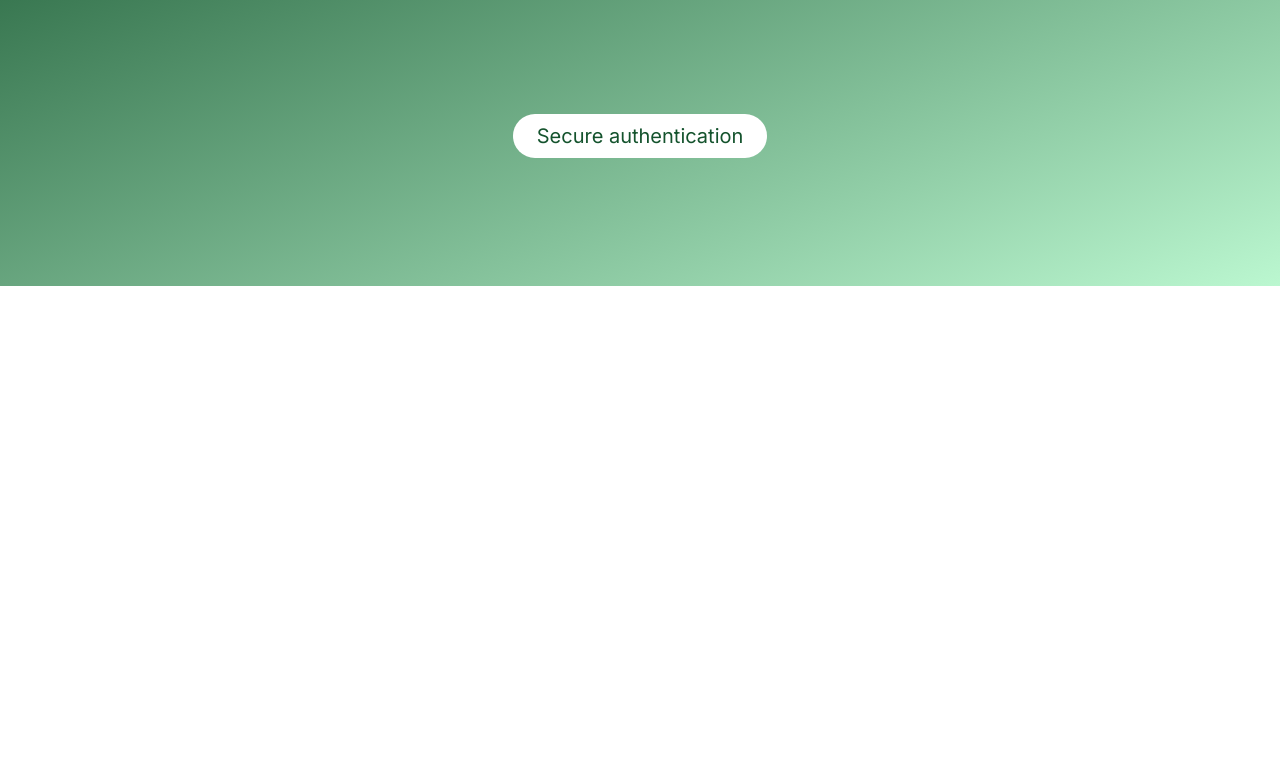
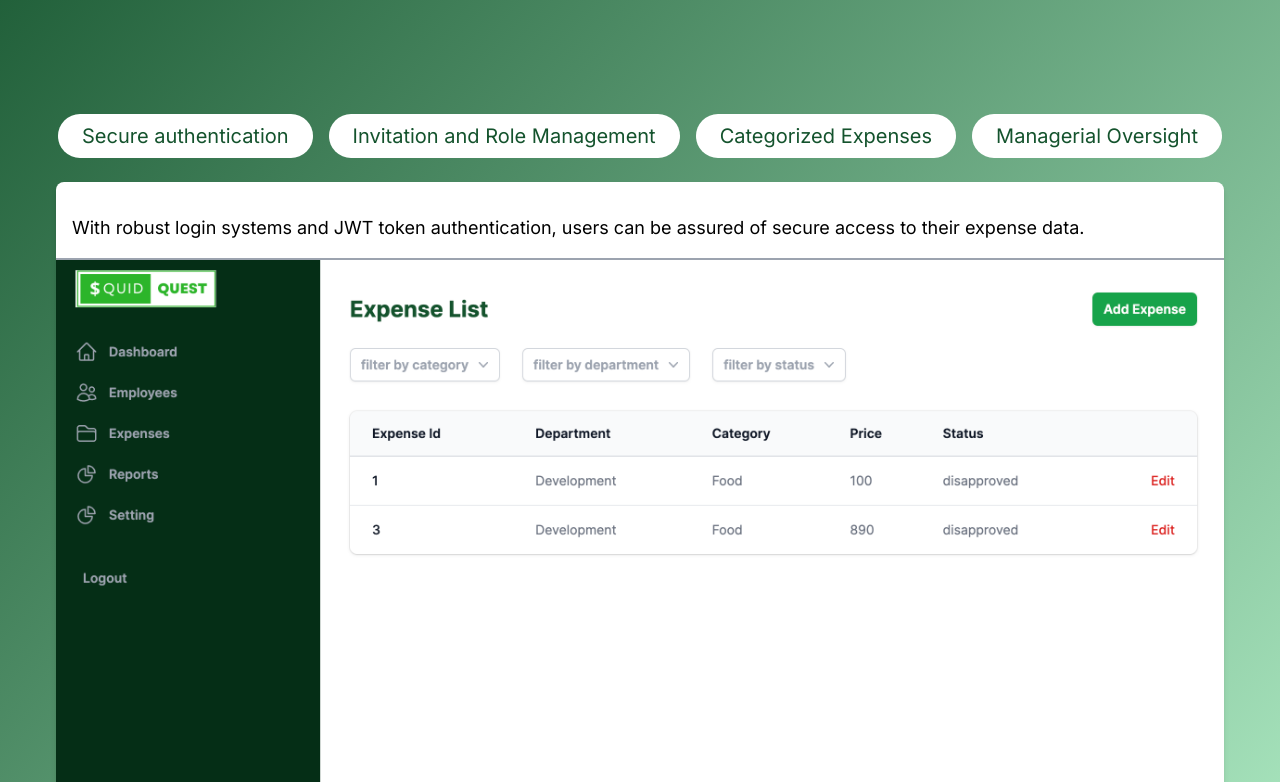
Before and after one commit to sandeep2194/quid-quest-webapp, a Next.js app: page / in a window 1280 px wide. Shown: the part 878-1660 px from the top of the page. Before the commit the page ends 1164 px from the top, so only its background shows below. Built offline with nearby package versions, Linux system fonts and the light colour scheme.

Commit message:
update home

```diff
--- a/app/page.js
+++ b/app/page.js
@@ -52,20 +52,45 @@ export default function Home() {
 
             {/* feature row */}
             <div className="mx-4 flex overflow-x-auto pb-4 sm:mx-0 sm:overflow-visible sm:pb-0 lg:col-span-5">
-              <div className="relative z-10 flex gap-x-4 whitespace-normal px-4 sm:mx-auto sm:px-0" role="tablist" aria-orientation="horizontal">
+              <div className="relative z-10 flex gap-x-4 whitespace-normal px-4 sm:mx-auto sm:px-0 " role="tablist" aria-orientation="horizontal">
                 {/* setting up each feature */}
                 <div className="group relative rounded-full px-4 py-1 lg:px-6 lg:py-2 bg-white ">
                   <h3>
-                    <Link href={"/auth/login"} className="font-display text-lg lg:text-xl ui-not-focus-visible:outline-none text-green-900 " id="headlessui-tabs-tab-:R2baalla" type="button" aria-selected="true" tabIndex="0" data-headlessui-state="selected" aria-controls="headlessui-tabs-panel-:Rdaalla:">Secure authentication</Link>
+                    <Link href={"#"} className="font-display text-lg lg:text-xl ui-not-focus-visible:outline-none text-green-900 " id="headlessui-tabs-tab-:R2baalla" type="button" aria-selected="true" tabIndex="0" data-headlessui-state="selected" aria-controls="headlessui-tabs-panel-:Rdaalla:">Secure authentication</Link>
                   </h3>
 
 
                 </div>
+                <div className="group relative rounded-full px-4 py-1 lg:px-6 lg:py-2 bg-white ">
+                  <h3>
+                    <Link href={"#"} className="font-display text-lg lg:text-xl ui-not-focus-visible:outline-none text-green-900 " id="headlessui-tabs-tab-:R2baalla" type="button" aria-selected="true" tabIndex="0" data-headlessui-state="selected" aria-controls="headlessui-tabs-panel-:Rdaalla:">Invitation and Role Management</Link>
+                  </h3>
+
+
+                </div>
+                <div className="group relative rounded-full px-4 py-1 lg:px-6 lg:py-2 bg-white ">
+                  <h3>
+                    <Link href={"#"} className="font-display text-lg lg:text-xl ui-not-focus-visible:outline-none text-green-900 " id="headlessui-tabs-tab-:R2baalla" type="button" aria-selected="true" tabIndex="0" data-headlessui-state="selected" aria-controls="headlessui-tabs-panel-:Rdaalla:">Categorized Expenses</Link>
+                  </h3>
+
+
+                </div><div className="group relative rounded-full px-4 py-1 lg:px-6 lg:py-2 bg-white ">
+                  <h3>
+                    <Link href={"#"} className="font-display text-lg lg:text-xl ui-not-focus-visible:outline-none text-green-900 " id="headlessui-tabs-tab-:R2baalla" type="button" aria-selected="true" tabIndex="0" data-headlessui-state="selected" aria-controls="headlessui-tabs-panel-:Rdaalla:">Managerial Oversight</Link>
+                  </h3>
+
+
+                </div>
+
               </div>
 
             </div>
           </div>
-
+          {/* screenshot */}
+          <div className="pt-8 bg-white m-6 rounded-lg shadow-md">
+            <p className="m-auto px-4 text-lg pb-4">{"With robust login systems and JWT token authentication, users can be assured of secure access to their expense data."}</p>
+            <img src="/images/screenshot.png" className="rounded-b-lg  border-t-2 border-gray-400" />
+          </div>
         </div>
       </section>
 
```
Also changed, not shown: public/images/screenshot.png (added).
